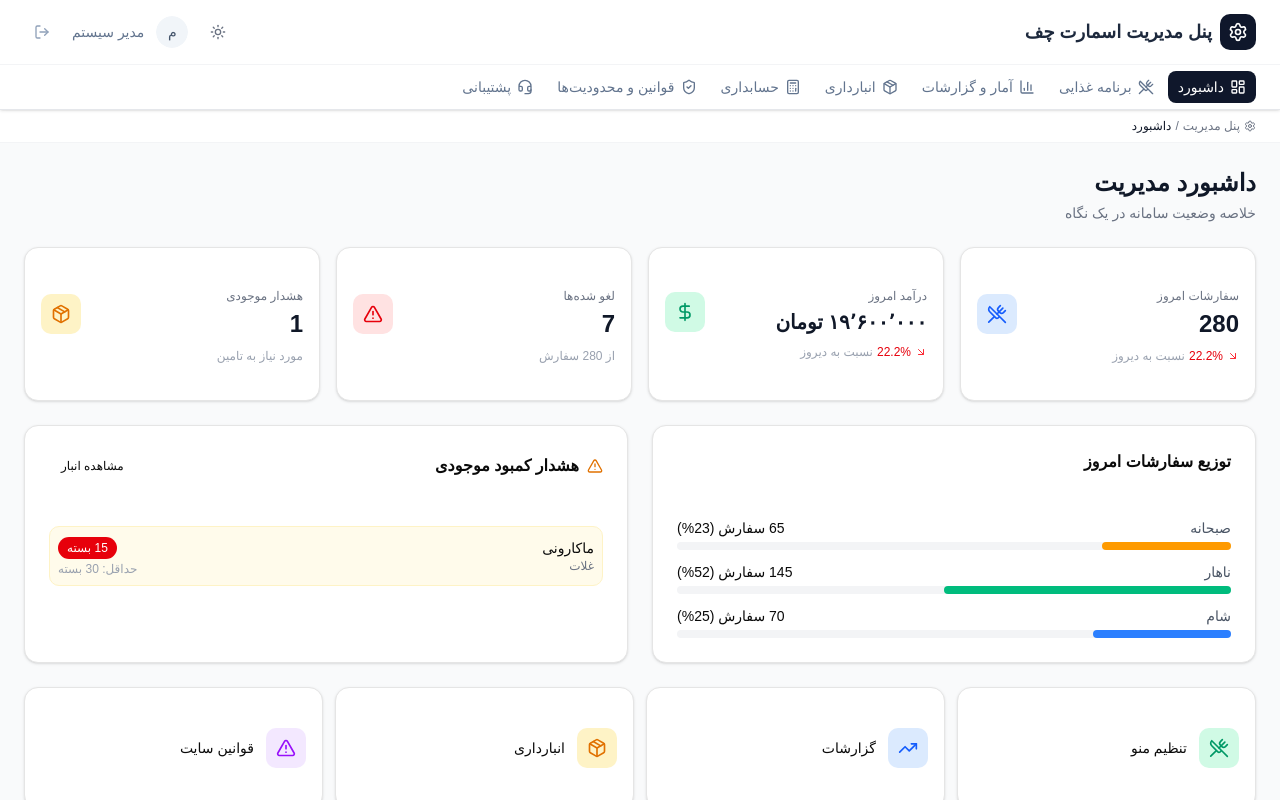
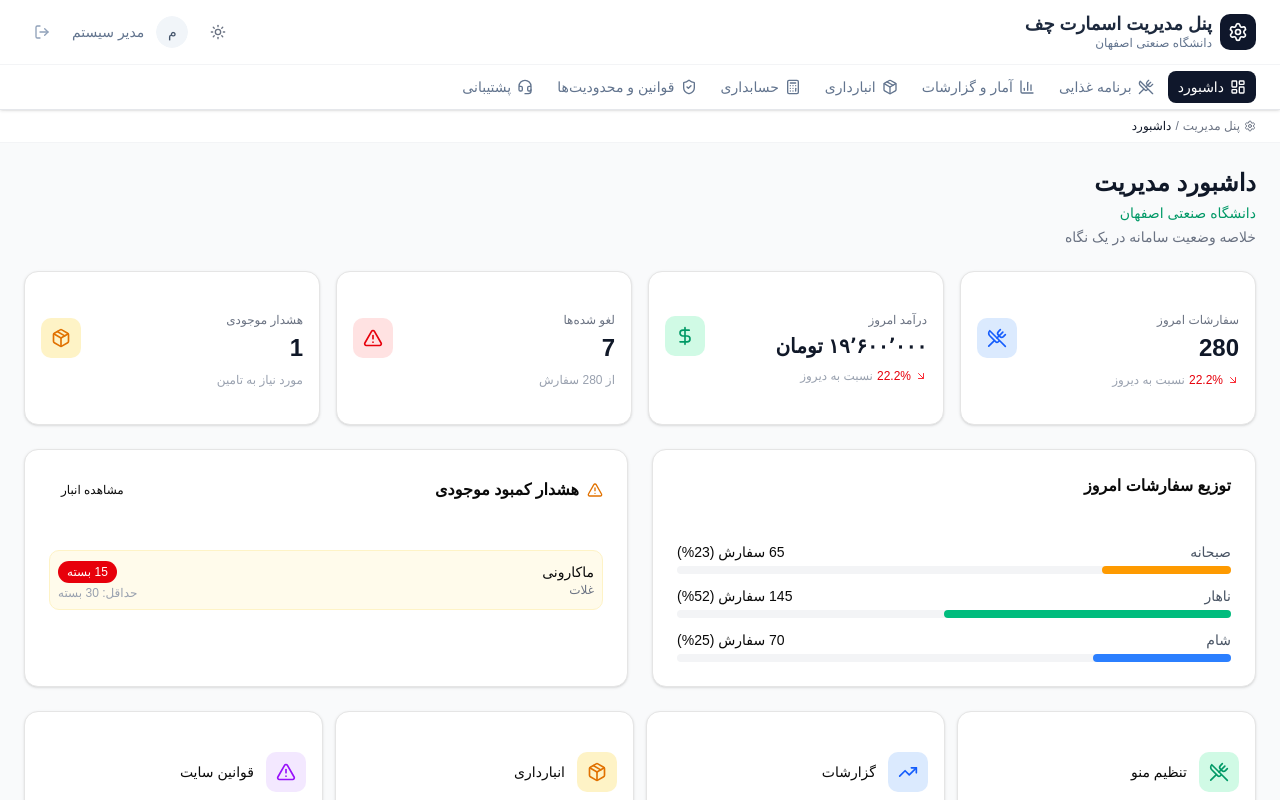
Before and after one commit to Mr-MRF-Dev/SmartCaf-Software-Engineering-I-Project, a Next.js app in the folder src/: page /admin in a window 1280 px wide. Shown: the top 800 px of the page. Built offline with nearby package versions, Linux system fonts and the light colour scheme; a small style sheet from the web is missing.

Commit message:
feat: add university name to various pages for improved branding

```diff
--- a/src/src/app/admin/layout.tsx
+++ b/src/src/app/admin/layout.tsx
@@ -48,9 +48,14 @@ export default function AdminLayout({
               <div className="w-9 h-9 rounded-lg bg-slate-900 flex items-center justify-center">
                 <Settings className="w-5 h-5 text-white" />
               </div>
-              <span className="text-lg font-bold text-slate-800 dark:text-white">
-                پنل مدیریت اسمارت چف
-              </span>
+              <div className="flex flex-col">
+                <span className="text-lg font-bold text-slate-800 dark:text-white leading-tight">
+                  پنل مدیریت اسمارت چف
+                </span>
+                <span className="text-xs text-slate-500 dark:text-slate-400">
+                  دانشگاه صنعتی اصفهان
+                </span>
+              </div>
             </Link>
 
             {/* User Info */}
--- a/src/src/app/admin/page.tsx
+++ b/src/src/app/admin/page.tsx
@@ -46,6 +46,9 @@ export default function AdminDashboard() {
     <div className="space-y-6">
       <div>
         <h1 className="text-2xl font-bold text-gray-900 dark:text-white">داشبورد مدیریت</h1>
+        <p className="text-sm font-medium text-emerald-600 dark:text-emerald-400 mt-1">
+          دانشگاه صنعتی اصفهان
+        </p>
         <p className="text-sm text-gray-500 dark:text-gray-400 mt-1">
           خلاصه وضعیت سامانه در یک نگاه
         </p>
--- a/src/src/app/login/page.tsx
+++ b/src/src/app/login/page.tsx
@@ -67,6 +67,9 @@ export default function LoginPage() {
           <h1 className="text-2xl font-bold text-gray-900 dark:text-white">
             اسمارت چف
           </h1>
+          <p className="text-sm font-medium text-emerald-600 dark:text-emerald-400 mt-1">
+            دانشگاه صنعتی اصفهان
+          </p>
           <p className="text-gray-500 dark:text-gray-400 text-sm mt-1">
             سامانه هوشمند رزرو غذای دانشگاه
           </p>
--- a/src/src/app/page.tsx
+++ b/src/src/app/page.tsx
@@ -25,7 +25,10 @@ export default function Home() {
         <div className="w-20 h-20 rounded-2xl bg-emerald-600 flex items-center justify-center mx-auto mb-6">
           <UtensilsCrossed className="w-10 h-10 text-white" />
         </div>
-        <h1 className="text-4xl font-bold text-gray-900 dark:text-white mb-3">اسمارت چف</h1>
+        <h1 className="text-4xl font-bold text-gray-900 dark:text-white mb-2">اسمارت چف</h1>
+        <p className="text-sm font-medium text-emerald-600 dark:text-emerald-400 mb-3">
+          دانشگاه صنعتی اصفهان
+        </p>
         <p className="text-lg text-gray-500 dark:text-gray-400 max-w-2xl mx-auto mb-8">
           سامانه هوشمند مدیریت و رزرو غذای دانشگاهی. رزرو آسان، پرداخت سریع،
           پیشنهاد هوشمند غذا با هوش مصنوعی.
--- a/src/src/app/student/layout.tsx
+++ b/src/src/app/student/layout.tsx
@@ -48,9 +48,14 @@ export default function StudentLayout({
               <div className="w-9 h-9 rounded-lg bg-emerald-600 flex items-center justify-center">
                 <UtensilsCrossed className="w-5 h-5 text-white" />
               </div>
-              <span className="text-lg font-bold text-gray-900 dark:text-white">
-                اسمارت چف
-              </span>
+              <div className="flex flex-col">
+                <span className="text-lg font-bold text-gray-900 dark:text-white leading-tight">
+                  اسمارت چف
+                </span>
+                <span className="text-xs text-gray-500 dark:text-gray-400">
+                  دانشگاه صنعتی اصفهان
+                </span>
+              </div>
             </Link>
 
             {/* Desktop Nav */}
--- a/src/src/app/student/page.tsx
+++ b/src/src/app/student/page.tsx
@@ -43,6 +43,9 @@ export default function StudentDashboard() {
           <h1 className="text-2xl font-bold text-gray-900 dark:text-white">
             سلام، {user.name}! 👋
           </h1>
+          <p className="text-sm font-medium text-emerald-600 dark:text-emerald-400 mt-1">
+            دانشگاه صنعتی اصفهان
+          </p>
           <p className="text-gray-500 dark:text-gray-400 text-sm mt-1">
             به سامانه رزرو غذای دانشگاه خوش آمدید.
           </p>
```
